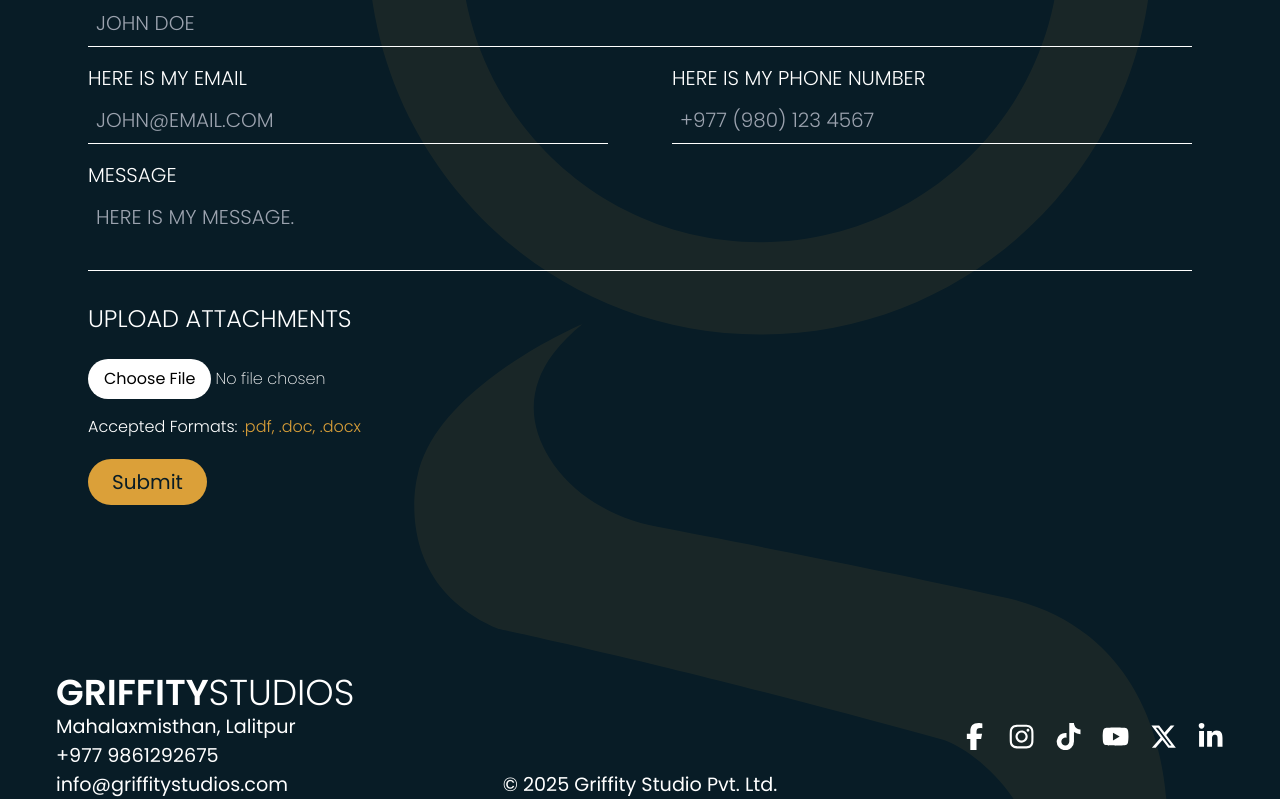
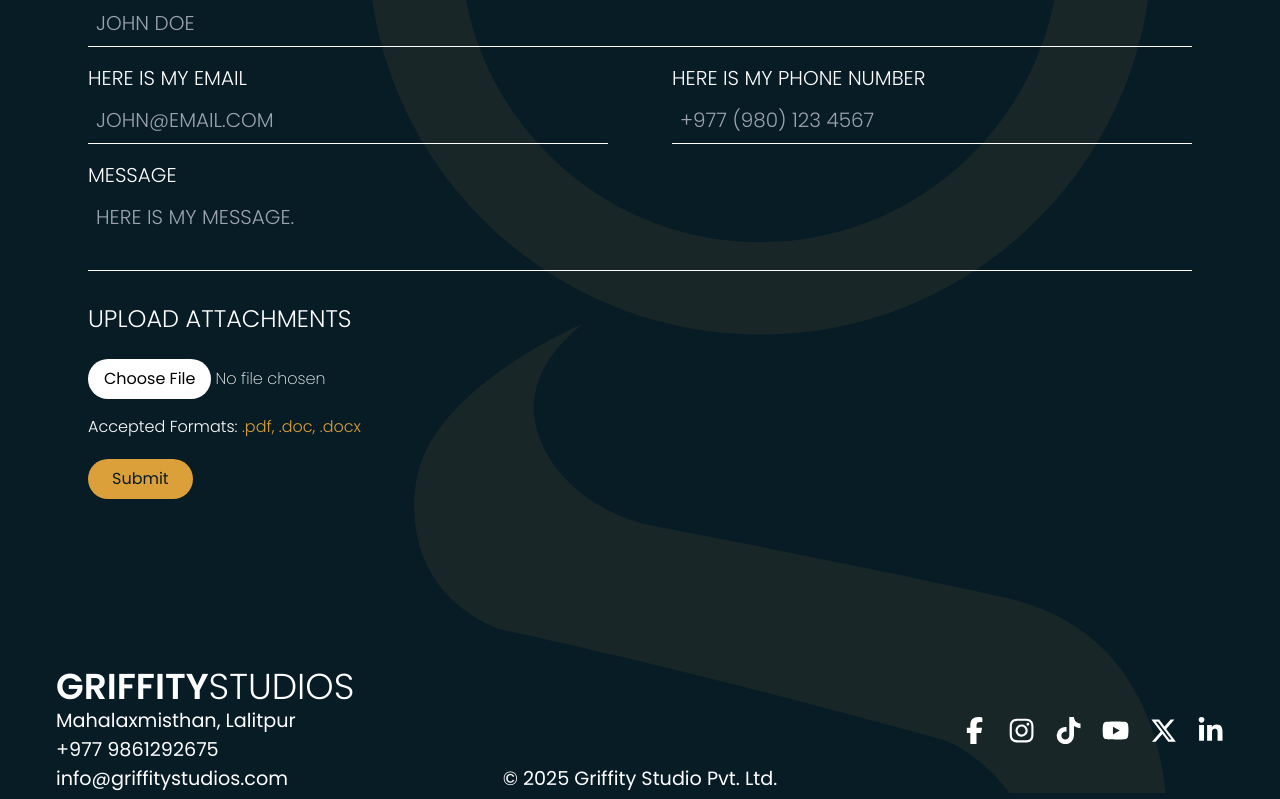
Before and after one commit to Sujit-Thapa/website-griffity, a Next.js app: page / in a window 1280 px wide. Shown: the part 10289-11088 px from the top of the page. Built offline with nearby package versions, Linux system fonts and the light colour scheme.

Commit message:
Fix favicon size for better compatibility and adjust button padding in Join Us form

```diff
--- a/app/layout.tsx
+++ b/app/layout.tsx
@@ -12,7 +12,7 @@ export default function RootLayout({ children }: { children: ReactNode }) {
           rel="icon"
           href="/logos/griffity.png"
           type="image/png"
-          sizes="32x32"
+          sizes="7x32"
         />
         {/* Optionally add other sizes for better browser support */}
         <link
--- a/components/join-us.tsx
+++ b/components/join-us.tsx
@@ -121,7 +121,7 @@ const JoinUs = () => {
         </div>
         <button
           type="submit"
-          className="mt-5 sm:px-6 px-3 py-2 bg-primary text-body font-normal rounded-full"
+          className="mt-5 sm:px-6 px-4 py-2 text-[1rem] bg-primary text-body font-normal rounded-full"
         >
           {status === "sending"
             ? "Sending..."
```
